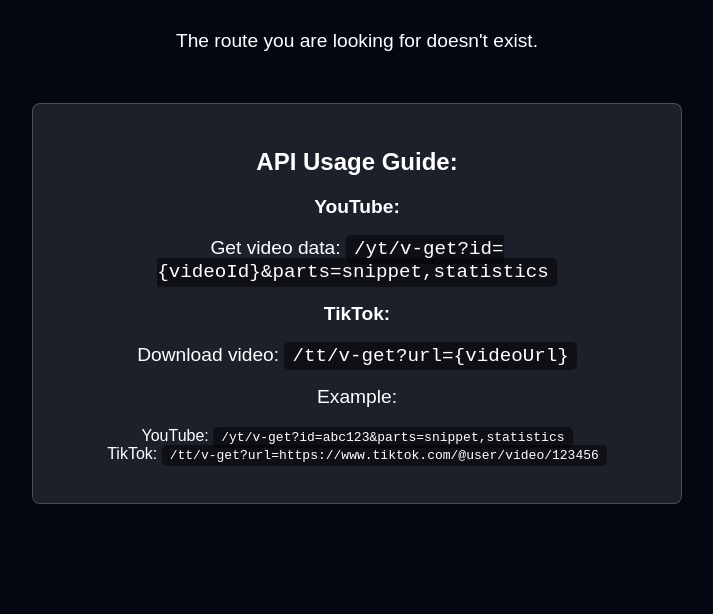
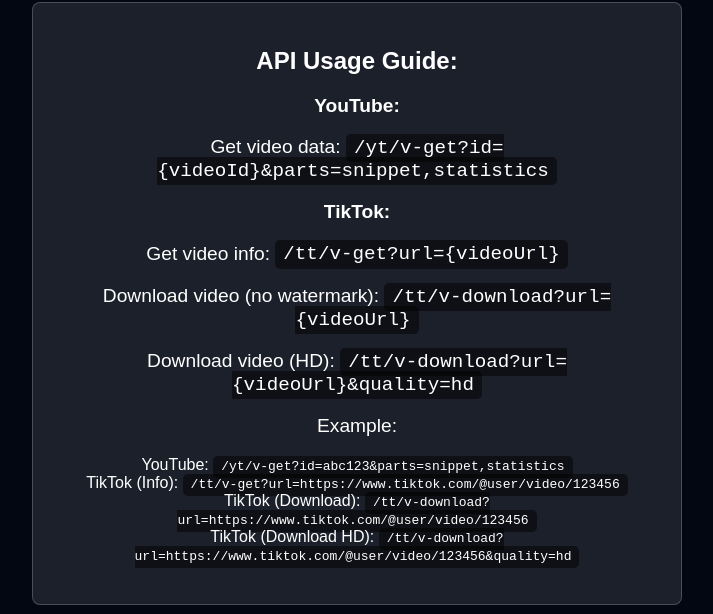
Before and after one commit to na-x-ril/web-api-1, a website: page public/404.html in a window 1280 px wide. Shown: the part 202-816 px from the top of the page, without its empty margins (283-996 px from the left). Drawn offline with Linux system fonts and the light colour scheme.

Commit message:
Modified 404.html

```diff
--- a/public/404.html
+++ b/public/404.html
@@ -46,16 +46,21 @@
 
   <div class="guide">
     <h2>API Usage Guide:</h2>
+
     <p><strong>YouTube:</strong></p>
     <p>Get video data: <code>/yt/v-get?id={videoId}&parts=snippet,statistics</code></p>
 
     <p><strong>TikTok:</strong></p>
-    <p>Download video: <code>/tt/v-get?url={videoUrl}</code></p>
+    <p>Get video info: <code>/tt/v-get?url={videoUrl}</code></p>
+    <p>Download video (no watermark): <code>/tt/v-download?url={videoUrl}</code></p>
+    <p>Download video (HD): <code>/tt/v-download?url={videoUrl}&quality=hd</code></p>
 
     <p>Example:</p>
     <ul style="list-style: none; padding: 0;">
       <li>YouTube: <code>/yt/v-get?id=abc123&parts=snippet,statistics</code></li>
-      <li>TikTok: <code>/tt/v-get?url=https://www.tiktok.com/@user/video/123456</code></li>
+      <li>TikTok (Info): <code>/tt/v-get?url=https://www.tiktok.com/@user/video/123456</code></li>
+      <li>TikTok (Download): <code>/tt/v-download?url=https://www.tiktok.com/@user/video/123456</code></li>
+      <li>TikTok (Download HD): <code>/tt/v-download?url=https://www.tiktok.com/@user/video/123456&quality=hd</code></li>
     </ul>
   </div>
 </body>
```
